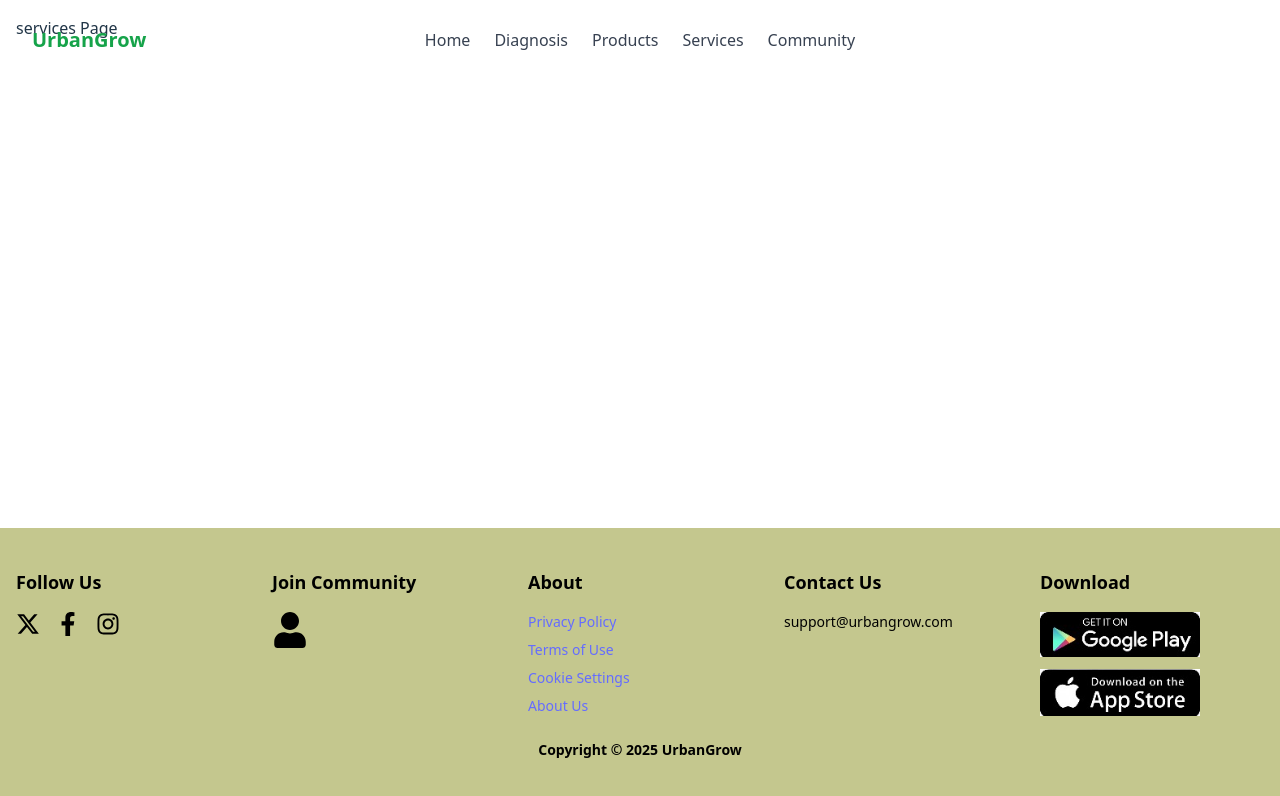
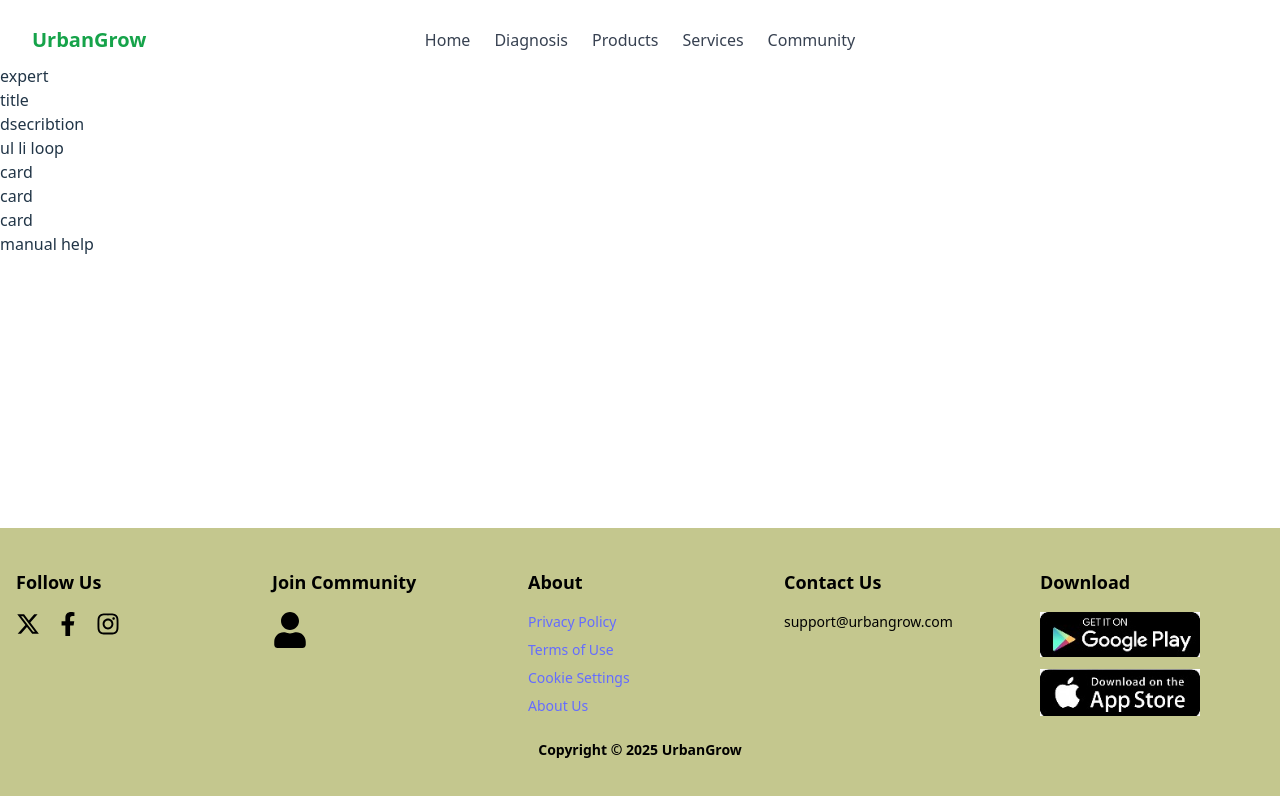
Before and after one commit to VeronicaOtherWorld/urbanGrow, a React (Vite) app: page /#/services in a window 1280 px wide. Shown: the top 796 px of the page. Built offline with nearby package versions, Linux system fonts and the light colour scheme.

Commit message:
add newletter button

```diff
--- a/src/pages/Home.jsx
+++ b/src/pages/Home.jsx
@@ -5,7 +5,9 @@ import Button from "@/components/Button";
 import appImg from "@/assets/homePic/app.jpg";
 import scan from "@/assets/homePic/scan.png";
 import monstera2 from "@/assets/homePic/monstera2.jpg";
-const Home = () => (
+
+const Home = () => {
+  return (
     <div className="">
       {/* banner pic */}
       <div
@@ -18,6 +20,13 @@ const Home = () => (
             <div>🌿 Snap, Scan, Thrive"</div>
             <p>Your Urban Garden Companion</p>
             <Button size="bannerBtn">explore</Button>
+            <div className="mt-8">
+              <input
+                className="inline-block border-black border-2 rounded-lg h-12 w-60 text-base mr-2"
+                placeholder="enter your Email to keep in touch"
+              ></input>
+              <Button size="introBtn">Get Newsletter</Button>
+            </div>
           </div>
         </div>
       </div>
@@ -30,8 +39,8 @@ const Home = () => (
             <div className="py-2">Innovation</div>
           </div>
           <div className="text-xs">
-          UrbanGrow is revolutionizing urban farming with AI, making it easy for
-          anyone to grow their own food. From snap a photo to a thriving
+            UrbanGrow is revolutionizing urban farming with AI, making it easy
+            for anyone to grow their own food. From snap a photo to a thriving
             community, we help you nurture healthy plants— whether indoors or
             outdoors. Start growing smarter with UrbanGrow today!
           </div>
@@ -201,4 +210,6 @@ const Home = () => (
       </div>
     </div>
   );
+};
+
 export default Home;
--- a/src/pages/Services.jsx
+++ b/src/pages/Services.jsx
@@ -1,3 +1,20 @@
-// src/pages/Profile.jsx
-const services = () => <div className="p-4">services Page</div>;
-export default services;
+// src/pages/Services.jsx
+const Services = () => {
+  return (
+    <div className="mt-16">
+      <div>
+        expert
+        <div>title</div>
+        <div>dsecribtion</div>
+        <div>
+          ul li loop
+          <div> card </div>
+          <div> card </div>
+          <div> card </div>
+        </div>
+      </div>
+      <div>manual help</div>
+    </div>
+  );
+};
+export default Services;
```
Lines whose indentation alone changed are shown as unchanged.
